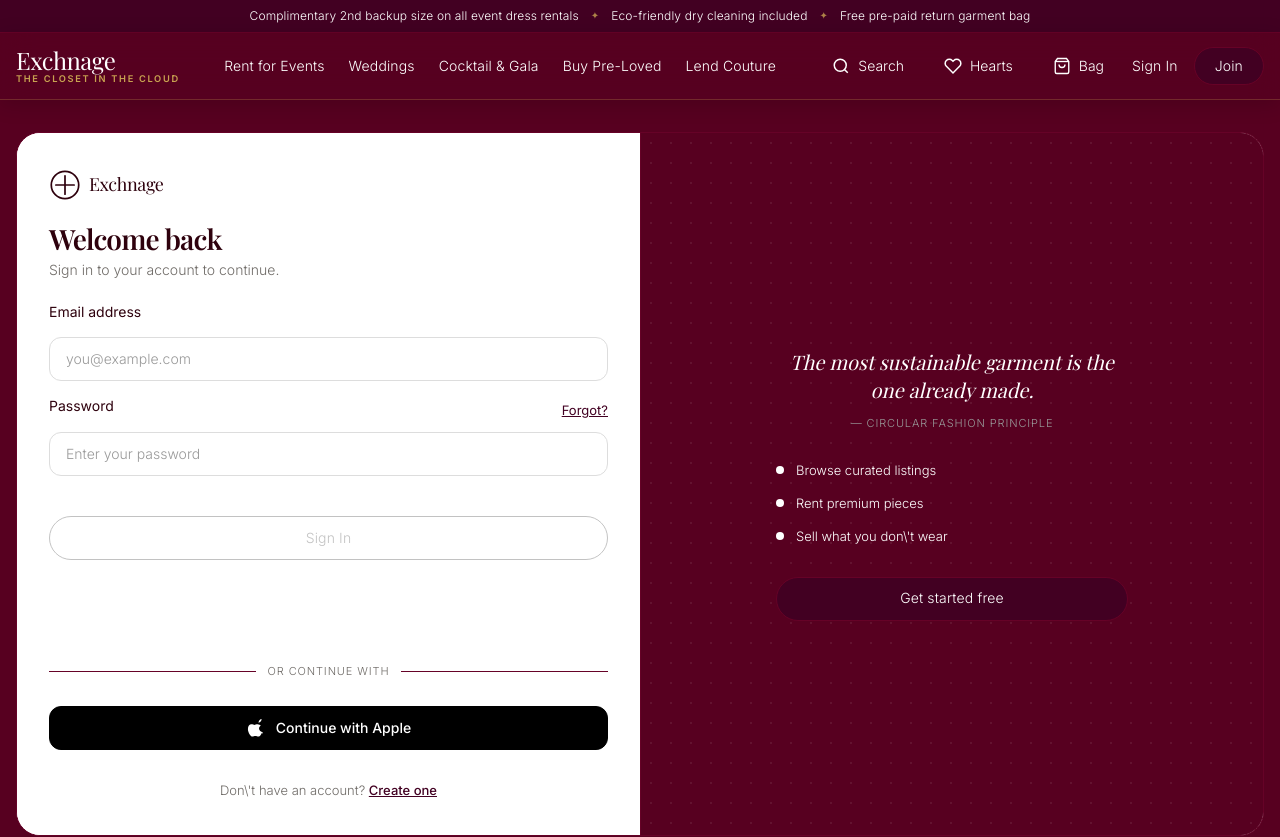
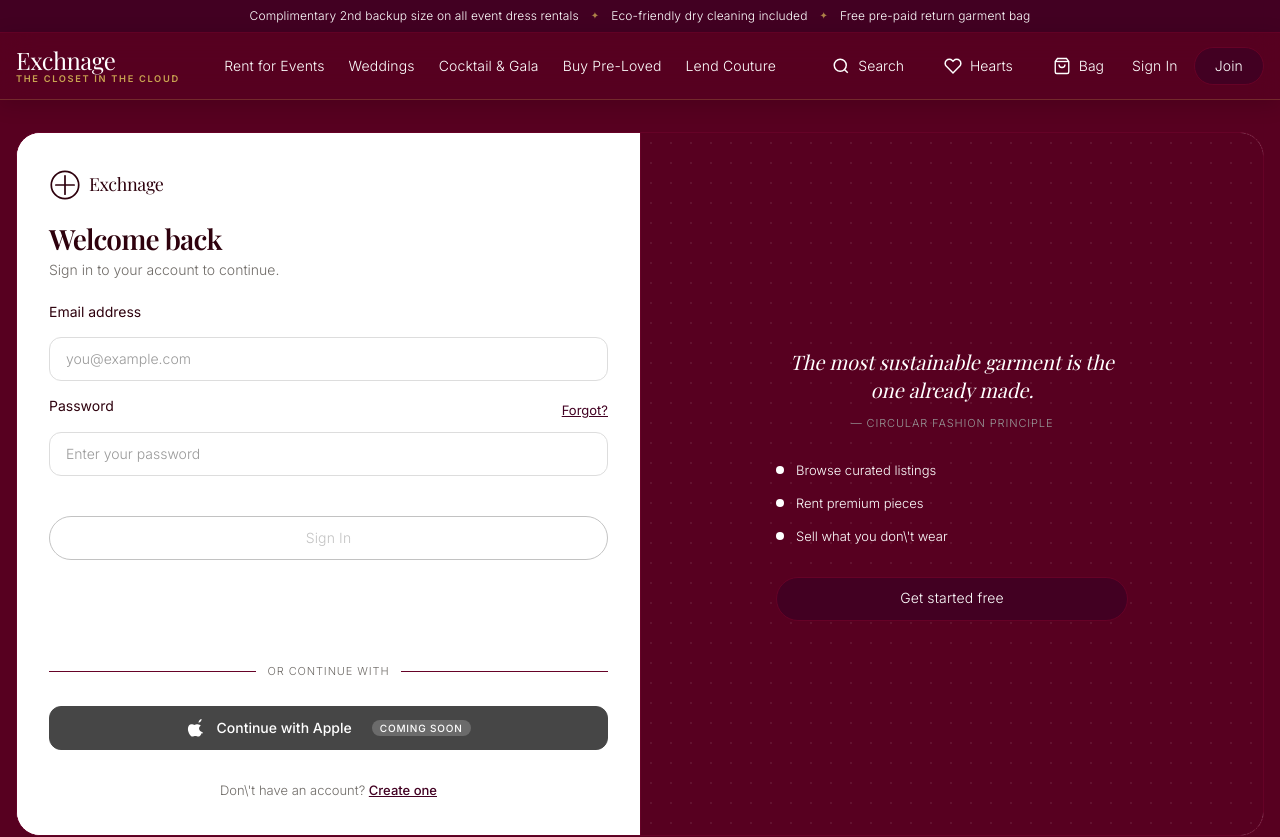
Before and after one commit to Itinerant18/exchange, a React (Vite) app in the folder frontend/: page /login in a window 1280 px wide. Shown: the top 837 px of the page. Built offline with nearby package versions, Linux system fonts and the light colour scheme; no server answers; a web font is replaced by a local one.

Commit message:
feat(auth): set Apple login to Coming Soon state

```diff
--- a/frontend/src/features/auth/components/OAuthButtons.jsx
+++ b/frontend/src/features/auth/components/OAuthButtons.jsx
@@ -202,17 +202,18 @@ export function OAuthButtons({ onGoogleSuccess, onAppleSuccess, onError, turnsti
 
         <button
           type="button"
-          className={`${styles.oauthBtn} ${styles.oauthBtnApple}`}
-          onClick={handleAppleClick}
-          disabled={googleBusy || appleBusy}
-          aria-label="Continue with Apple"
+          className={`${styles.oauthBtn} ${styles.oauthBtnApple} ${styles.oauthBtnDisabled}`}
+          disabled
+          aria-label="Continue with Apple (Coming Soon)"
+          title="Sign in with Apple is coming soon"
         >
           <span className={styles.oauthBtnIcon}>
             <svg width="18" height="18" viewBox="0 0 170 170" fill="currentColor" aria-hidden="true">
               <path d="M150.37 130.25c-2.45 5.66-5.35 10.87-8.71 15.66-4.58 6.53-8.33 11.05-11.22 13.56-4.48 4.12-9.28 6.23-14.42 6.35-3.69 0-8.14-1.05-13.32-3.18-5.19-2.12-9.97-3.17-14.34-3.17-4.58 0-9.49 1.05-14.75 3.17-5.26 2.13-9.5 3.24-12.74 3.35-4.35.13-9.16-1.9-14.42-6.08-3.69-3.04-7.59-7.71-11.72-14-4.89-7.4-8.87-15.66-11.95-24.76-3.08-9.11-4.63-18.06-4.63-26.85 0-12.72 3.18-23.47 9.53-32.23 6.35-8.77 14.36-13.24 24.03-13.43 4.89 0 10.23 1.25 16.02 3.76 5.79 2.5 9.73 3.82 11.83 3.94 1.89-.12 6.08-1.5 12.59-4.14 6.51-2.64 12.18-3.79 17.01-3.46 12.7.63 22.75 5.25 30.15 13.88-11.05 6.74-16.45 16.05-16.19 27.93.26 9.4 3.84 17.27 10.74 23.6 6.9 6.33 15.08 10.02 24.54 11.07-2.01 6.13-4.55 12.28-7.61 18.46zM119.22 31.86c0-7.39 2.65-14.28 7.95-20.67 5.3-6.4 11.8-10.42 19.5-12.07.13 1.14.2 2.16.2 3.06 0 7.39-2.78 14.45-8.34 21.18-5.56 6.73-12.19 10.63-19.89 11.7-.13-1.01-.2-2.08-.2-3.2z" />
             </svg>
           </span>
-          <span>{appleBusy ? 'Connecting to Apple…' : 'Continue with Apple'}</span>
+          <span className={styles.oauthBtnLabel}>Continue with Apple</span>
+          <span className={styles.comingSoonBadge}>Coming Soon</span>
         </button>
       </div>
     </div>
--- a/frontend/src/features/auth/pages/AuthPages.module.css
+++ b/frontend/src/features/auth/pages/AuthPages.module.css
@@ -439,6 +439,30 @@
   border-color: #1F1F1F;
 }
 
+.oauthBtnApple.oauthBtnDisabled {
+  opacity: 0.72;
+  cursor: not-allowed;
+  border-color: #000000;
+}
+
+.oauthBtnLabel {
+  display: inline-block;
+}
+
+.comingSoonBadge {
+  font-family: var(--font-extended, sans-serif);
+  font-size: 10px;
+  letter-spacing: 0.08em;
+  text-transform: uppercase;
+  background: rgba(255, 255, 255, 0.2);
+  color: #FFFFFF;
+  padding: 3px 8px;
+  border-radius: var(--radius-full, 9999px);
+  margin-left: var(--space-2);
+  font-weight: 500;
+  line-height: 1;
+}
+
 .oauthBtnIcon {
   width: 18px;
   height: 18px;
```
